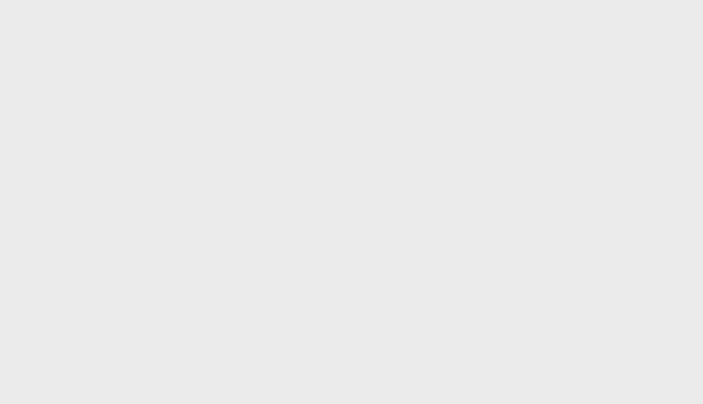
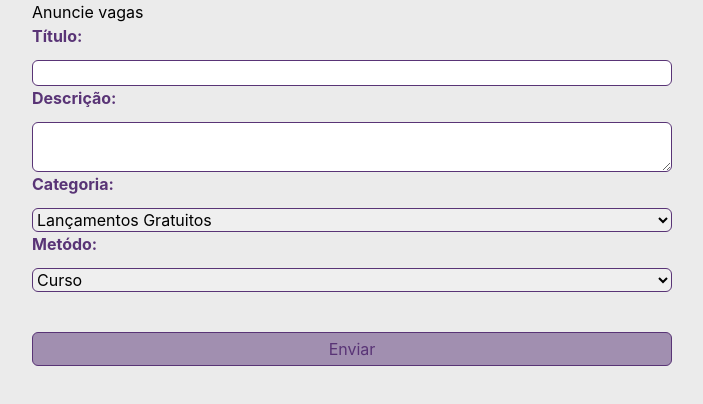
Before and after one commit to SergioSouz2/projeto_juris_inclusivo, a React (Create React App) app: page /vagas/adicionar in a window 1280 px wide. Before the commit this address had no page. Shown: the top 404 px of the page, without its empty margins (288-991 px from the left). Built offline with nearby package versions, Linux system fonts and the light colour scheme.

Commit message:
feat: AddVagas inicial

```diff
--- a/src/App.tsx
+++ b/src/App.tsx
@@ -14,6 +14,7 @@ import { VagasScreen } from "./screens/App/VagasScreen/VagasScreen";
 import { ForumJuridicoScreen } from "./screens/App/ForumJuridicoScreen/ForumJuridicoScreen";
 import { DireitoFocoScreen } from "./screens/App/DireitoFocoScreen/DireitoFocoScreen";
 import { AddCursoScreen } from "./screens/App/AddCursoScreen/AddCursoScreen";
+import { AddVagasScreen } from "./screens/App/AddVagasScreen/AddVagasScreen";
 
 
 function App() {
@@ -30,6 +31,7 @@ function App() {
           <Route path="/vagas" element={<VagasScreen />} />
           <Route path="/curso" element={<CursoScreen />} />
           <Route path="/curso/adicionar" element={<AddCursoScreen />} />
+          <Route path="/vagas/adicionar" element={<AddVagasScreen />} />
 
         </Routes>
       </BrowserRouter>
--- /dev/null
+++ b/src/screens/App/AddVagasScreen/AddVagasScreen.tsx
@@ -0,0 +1,94 @@
+import React, { useState } from "react";
+import { useForm } from 'react-hook-form';
+
+
+
+export interface FormData {
+    title: string;
+    description: string;
+    category: string;
+    meta: string;
+    localizacao: string;
+    valor: string;
+    tipo: string;
+    exclusividade: string;
+    escolaridade: string;
+    area_profissional: string;
+}
+
+
+export function AddVagasScreen() {
+
+
+    const [formData, setFormData] = useState<FormData | null>(null);
+
+    const { register, handleSubmit, formState: { errors } } = useForm<FormData>();
+
+    const handleFormSubmit = async (data: FormData) => {
+        setFormData(data); // Atualiza o estado com os dados do formulário
+        // const insertedData = await addFormData(data); // Chama a função para adicionar no Supabase
+        // navigate('/curso', { replace: true });
+
+    };
+
+
+    return (
+        <div className="w-screen h-screen flex justify-center ">
+            <div className="w-2/4 ">
+                <h1>Anuncie vagas </h1>
+
+                <form onSubmit={handleSubmit(handleFormSubmit)}  >
+                    <div className="flex gap-3 flex-col">
+                        <label htmlFor="title" className="text-primary font-bold">Título:</label>
+                        <input
+                            className="border border-primary rounded-md"
+                            type="text"
+                            id="title"
+                            {...register("title", { required: "O título é obrigatório." })}
+                        />
+                        {errors.title && <p>{errors.title.message}</p>}
+                    </div>
+
+                    <div className="flex gap-3 flex-col">
+                        <label className="text-primary font-bold" htmlFor="description">Descrição:</label>
+                        <textarea
+                            className="border border-primary rounded-md"
+                            id="description"
+                            {...register("description", { required: "A descrição é obrigatória." })}
+                        />
+                        {errors.description && <p>{errors.description.message}</p>}
+                    </div>
+
+                    <div className="flex gap-3 flex-col">
+                        <label className="text-primary font-bold" htmlFor="category">Categoria:</label>
+                        <select className="border border-primary rounded-md" id="category" {...register("category", { required: "A categoria é obrigatória." })}>
+                            <option value="Lançamentos Gratuitos">Lançamentos Gratuitos</option>
+                            <option value="Minha Lista">Minha Lista</option>
+                            <option value="Ao vivo">Ao vivo</option>
+                        </select>
+                        {errors.category && <p>{errors.category.message}</p>}
+                    </div>
+
+                    <div className="flex gap-3 flex-col">
+                        <label className="text-primary font-bold" htmlFor="metodo">Metódo:</label>
+                        <select className="border border-primary rounded-md" id="meta" {...register("meta", { required: "A metódo é obrigatória." })}>
+                            <option value="Curso">Curso</option>
+                            <option value="Mentoria">Mentoria</option>
+                            <option value="Bootcamp">Bootcamp</option>
+                            <option value="Formação">Formação</option>
+                            <option value="Aceleração">Aceleração</option>
+                        </select>
+                        {errors.meta && <p>{errors.meta.message}</p>}
+                    </div>
+
+
+
+                    <div className="flex mt-10">
+                        <button type="submit" className=" w-full px-4 py-1 rounded-md border border-primary bg-primaryPurple hover:bg-primary hover:text-white text-primary">Enviar</button>
+                    </div>
+                </form>
+
+            </div>
+        </div>
+    )
+}
--- /dev/null
+++ b/src/services/VagasService.ts
@@ -0,0 +1,45 @@
+import { supabase } from './supabaseClient';
+
+
+export const AddVagas = async (formData: {
+    title: string;
+    description: string;
+    category: string;
+    meta: string;
+    localizacao: string;
+    valor: string;
+    tipo: string;
+    exclusividade: string;
+    escolaridade: string;
+    area_profissional: string;
+
+}) => {
+    try {
+        const { data, error } = await supabase
+            .from('vagas') // Nome da tabela no Supabase
+            .insert([
+                {
+                    titulo: formData.title,
+                    descricao: formData.description,
+                    categoria: formData.category,
+                    metodo: formData.meta,
+                    imagem: "https://cdn-icons-png.flaticon.com/512/1754/1754435.png",
+                    localizacao: formData.localizacao,
+                    valor: formData.valor,
+                    tipo: formData.tipo,
+                    exclusividade: formData.exclusividade,
+                    escolaridade: formData.escolaridade,
+                    area_profissional: formData.area_profissional
+
+                },
+            ]);
+
+        if (error) throw error;
+
+        console.log('Dados inseridos com sucesso:', data);
+        return data;
+    } catch (error) {
+        console.error('Erro ao adicionar dados:', error);
+        return null;
+    }
+};
```
